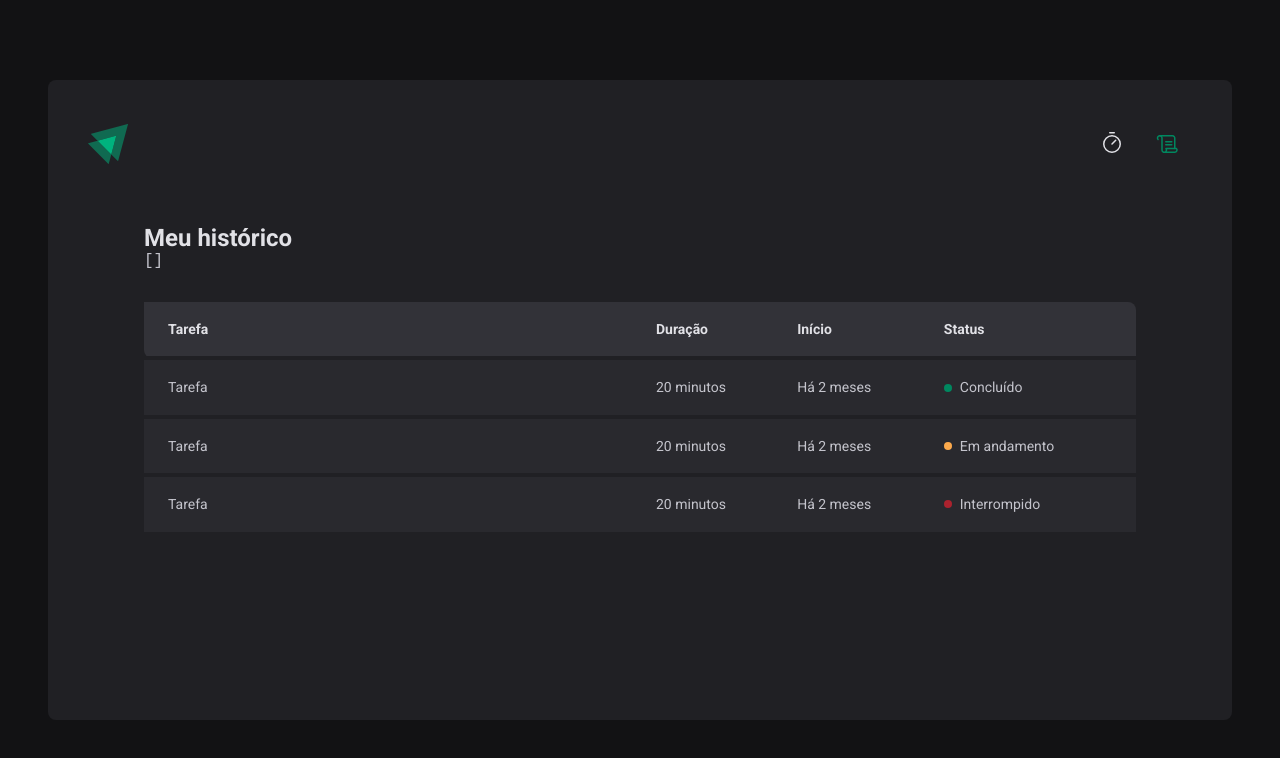
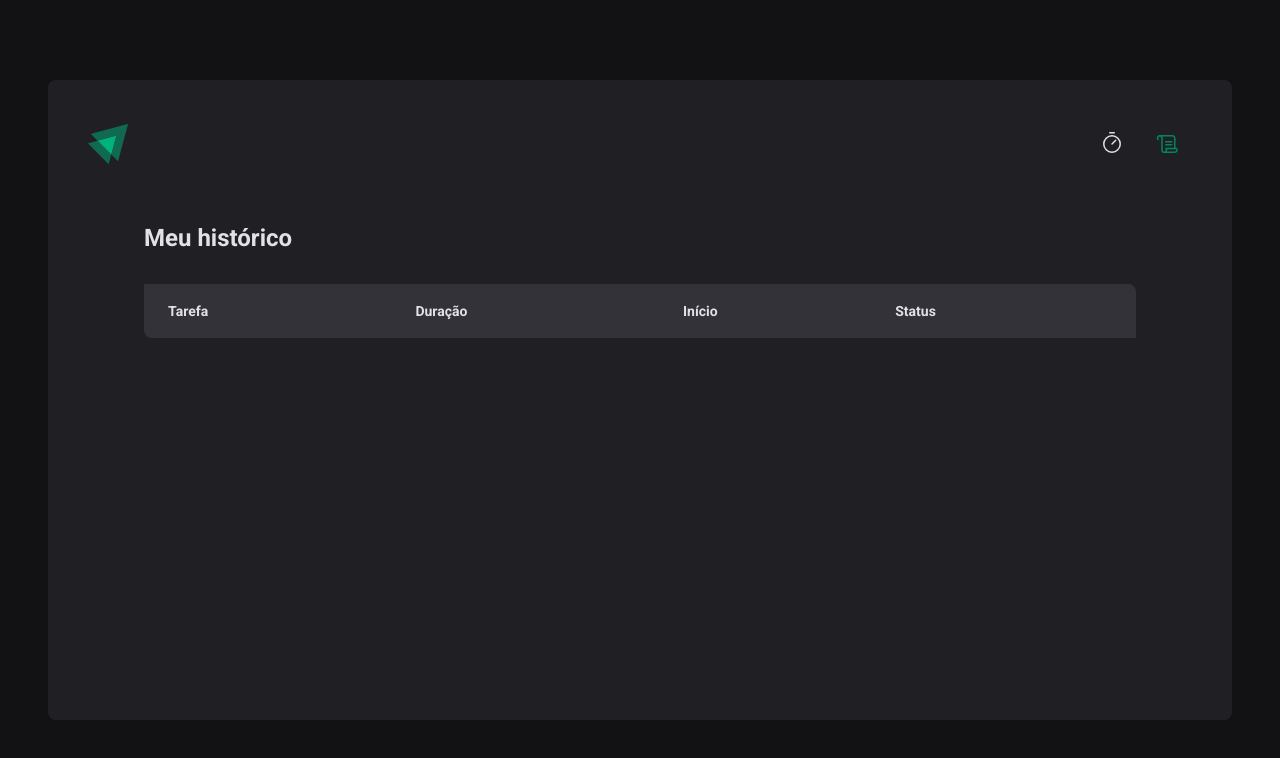
Before and after one commit to BrenoPorfirio/Pomodoro, a React (Vite) app: page /history in a window 1280 px wide. Shown: the top 758 px of the page. Built offline with nearby package versions, Linux system fonts and the light colour scheme.

Commit message:
listing in history

```diff
--- a/src/pages/History/index.tsx
+++ b/src/pages/History/index.tsx
@@ -7,7 +7,6 @@
   return (
     <HistoryContainer>
       <h1>Meu histórico</h1>
-      <pre>{JSON.stringify(cycles, null, 2)}</pre>
       <HistoryList>
         <table>
           <thead>
@@ -19,30 +18,27 @@
             </tr>
           </thead>
           <tbody>
-            <tr>
-              <td>Tarefa</td>
-              <td>20 minutos</td>
-              <td>Há 2 meses</td>
-              <td>
-                <Status statusColor="green">Concluído</Status>
-              </td>
-            </tr>
-            <tr>
-              <td>Tarefa</td>
-              <td>20 minutos</td>
-              <td>Há 2 meses</td>
-              <td>
-                <Status statusColor="yellow">Em andamento</Status>
-              </td>
-            </tr>
-            <tr>
-              <td>Tarefa</td>
-              <td>20 minutos</td>
-              <td>Há 2 meses</td>
-              <td>
-                <Status statusColor="red">Interrompido</Status>
-              </td>
-            </tr>
+            {cycles.map((cycle) => {
+              return (
+                <tr key={cycle.id}>
+                  <td>{cycle.task}</td>
+                  <td>{cycle.minutesAmount} minutos</td>
+                  <td>{cycle.startDate.toISOString()}</td>
+                  <td>Status</td>
+                  <td>
+                    {cycle.finishedDate && (
+                      <Status statusColor="green">Concluído</Status>
+                    )}
+                    {cycle.interruptedDate && (
+                      <Status statusColor="red">Interrompido</Status>
+                    )}
+                    {!cycle.finishedDate && !cycle.interruptedDate && (
+                      <Status statusColor="yellow">Em andamento</Status>
+                    )}
+                  </td>
+                </tr>
+              )
+            })}
           </tbody>
         </table>
       </HistoryList>
```
